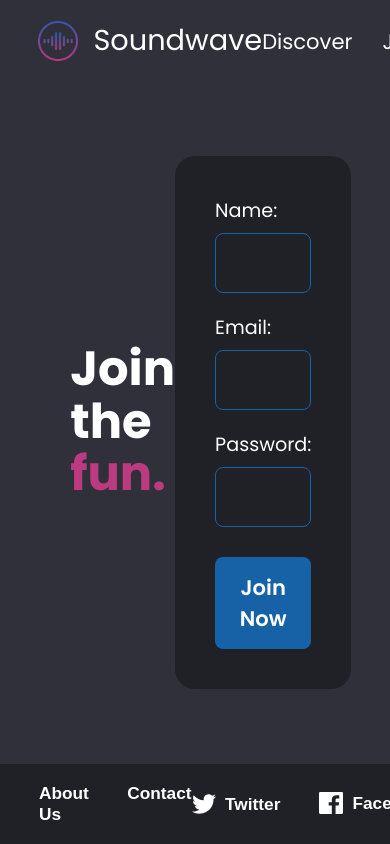
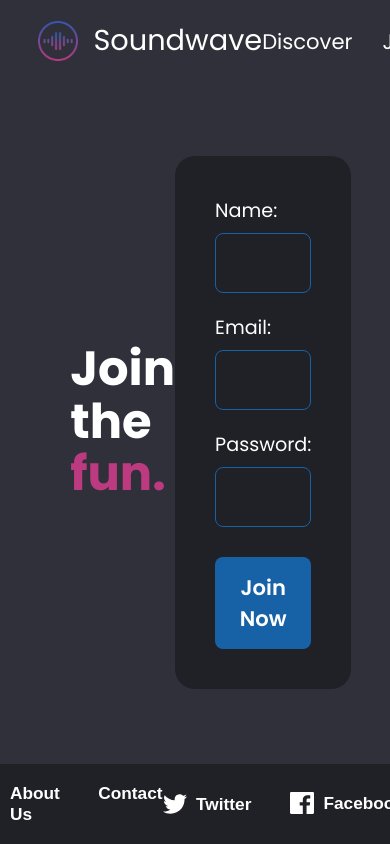
Before and after one commit to Leonela88/Sound-wave, a React (Vite) app: page /join in a window 390 px wide. Shown: the top 844 px of the page. Built offline with nearby package versions, Linux system fonts and the light colour scheme.

Commit message:
feat: footer media queries

```diff
--- a/src/components/Footer.module.css
+++ b/src/components/Footer.module.css
@@ -44,3 +44,14 @@
  height: 20px;
  object-fit: contain;
 }
+
+@media (max-width: 480px){
+  .footer {
+    padding: 0 10px;
+    gap: 10px
+  }
+  .navList .navList{
+   gap: 10px;
+  }
+
+}
```
